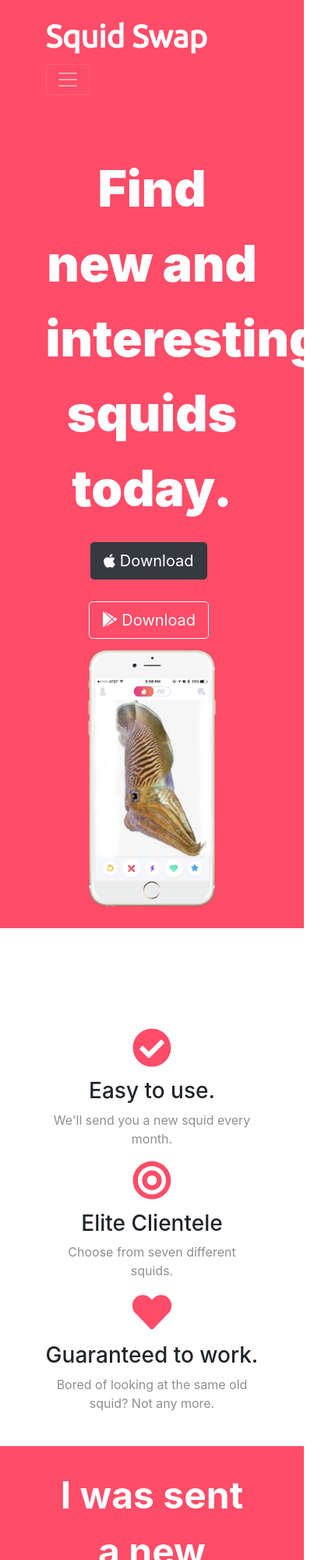
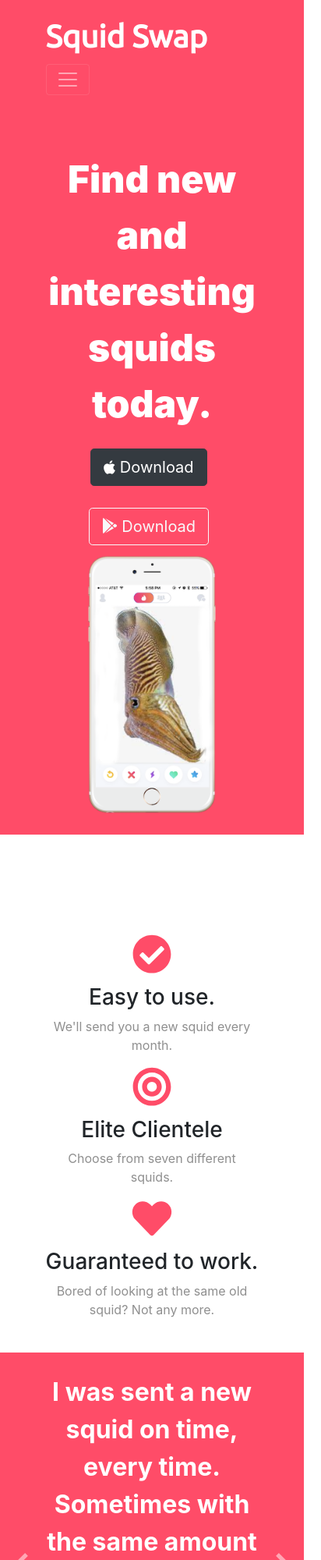
Before and after one commit to naflannery/SquidSwap, a plain HTML site: page index.html in a window 390 px wide. Shown: the top 2000 px of the page at 78% size, 412 px wide, since content can reach past the window. Drawn offline with nearby package versions, Linux system fonts and the light colour scheme.

Commit message:
Update styles.css

```diff
--- a/styles.css
+++ b/styles.css
@@ -164,14 +164,31 @@ P {
 
 @media (max-width: 1028px) {
   .coloured-container {
-  padding: 3% 15% 7%;
-  background-color: #ff4c68;
-  color: #fff;
-  text-align: center;
-}
+    padding: 3% 15% 7%;
+    background-color: #ff4c68;
+    color: #fff;
+    text-align: center;
+  }
   .title-img {
     position: static;
     width: 60%;
     transform: rotate(0);
   }
+  .lg-title {
+    font-size: 3rem;
+    line-height: 1.5;
+    font-weight: 900;
+  }
+
+  .md-title {
+    font-weight: bold;
+    font-size: 2rem;
+    line-height: 1.5;
+  }
+
+  .sm-title {
+    font-size: 1rem;
+    font-weight: bold;
+    line-height: 1;
+  }
 }
```
